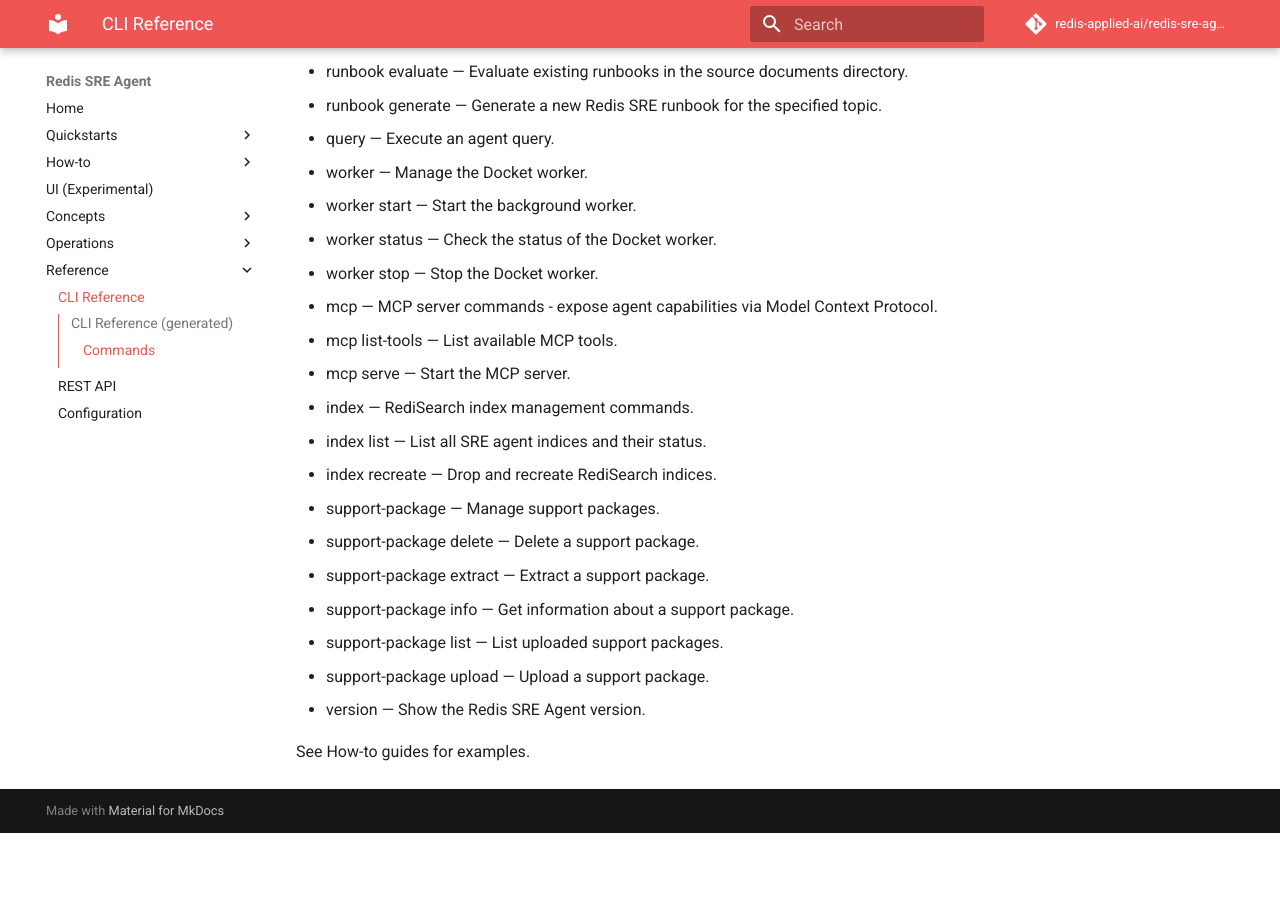
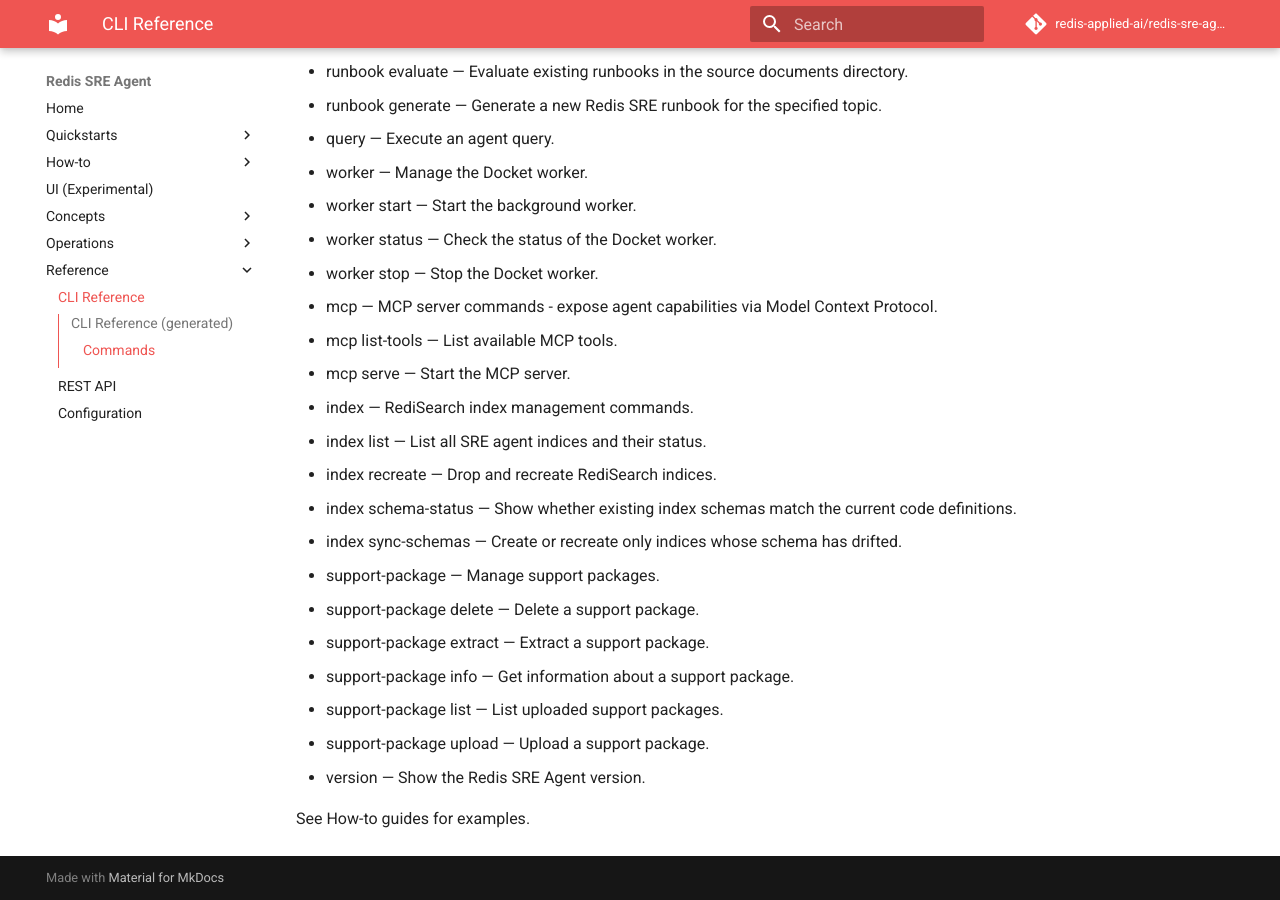
Before and after one commit to redis-applied-ai/redis-sre-agent, an MkDocs documentation site: the page built from docs/reference/cli.md, in a window 1280 px wide and 900 px high, scrolled down 2190 px. Built offline with MkDocs 1.6.1 and Material for MkDocs 9.7.7, drawn with Linux system fonts in a browser that asks for light colours; comment, search, counter and statistics services are not loaded; before the commit the page ends 3023 px from its top, so only the background shows below that.

Commit message:
Update CLI reference docs

```diff
--- a/docs/reference/cli.md
+++ b/docs/reference/cli.md
@@ -76,6 +76,8 @@
 - index — RediSearch index management commands.
 - index list — List all SRE agent indices and their status.
 - index recreate — Drop and recreate RediSearch indices.
+- index schema-status — Show whether existing index schemas match the current code definitions.
+- index sync-schemas — Create or recreate only indices whose schema has drifted.
 - support-package — Manage support packages.
 - support-package delete — Delete a support package.
 - support-package extract — Extract a support package.
```
